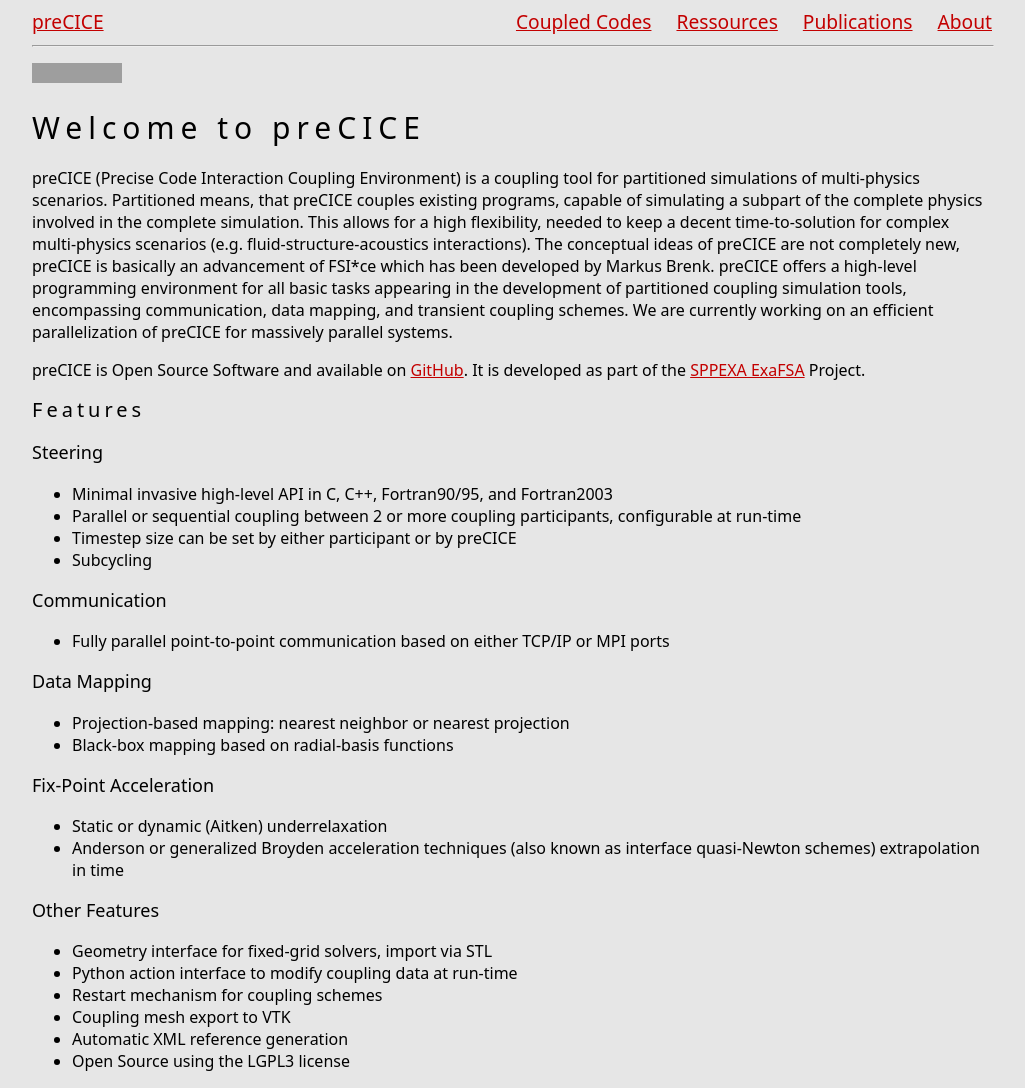
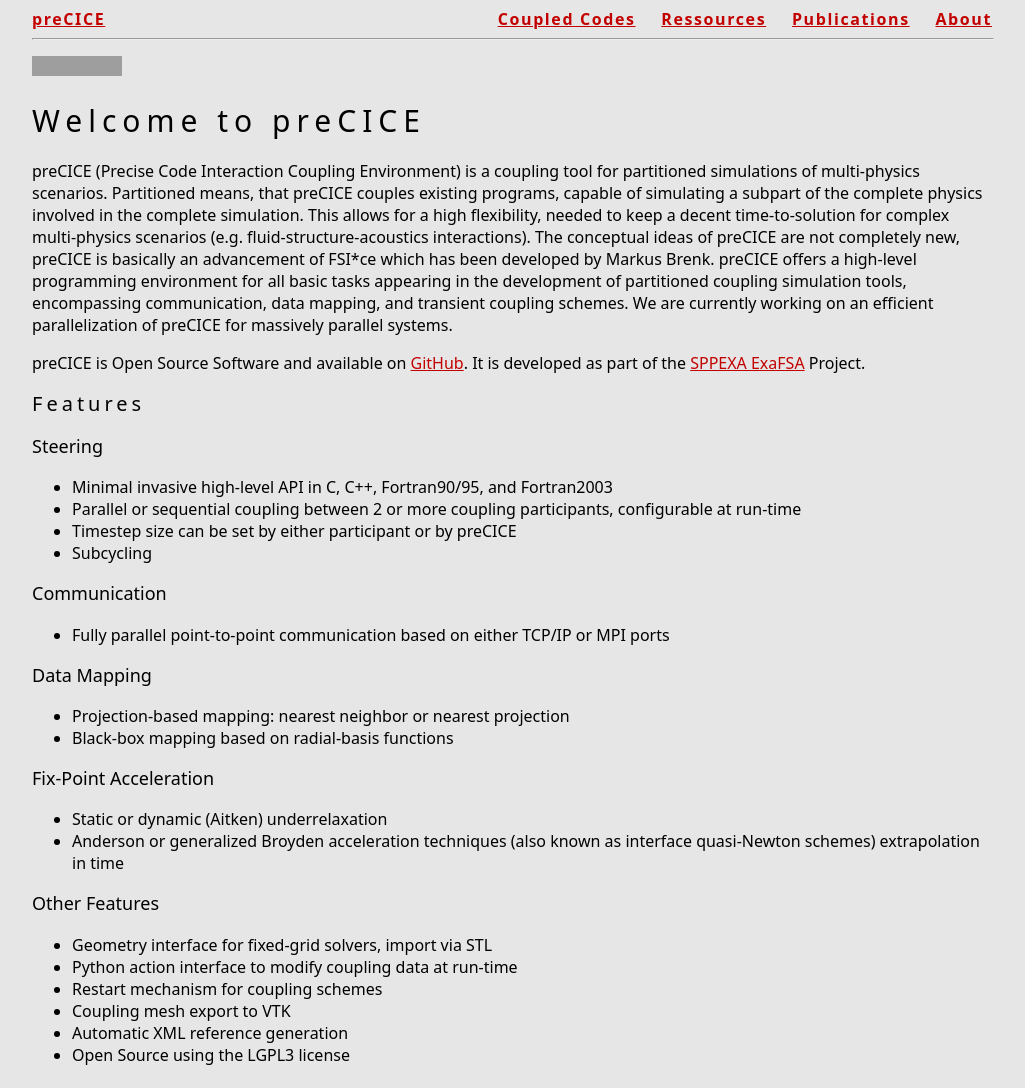
Before and after one commit to precice/precice.github.io_old, a Jekyll site: the page built from index.md, in a window 1280 px wide. Shown: the whole page, without its empty margins (128-1153 px from the left). Built offline with Jekyll 4.4.1, drawn with Linux system fonts in a browser that asks for light colours; grey boxes are pictures that could not be loaded.

Commit message:
Make header font a bit smaller.

```diff
--- a/css/main.css
+++ b/css/main.css
@@ -61,7 +61,9 @@
 }
 
 header {
-    font-size: 1.2em;
+    font-size: 1em;
+    font-weight: bold;
+    letter-spacing: 0.1em;
 }
 
 header hr {
```
